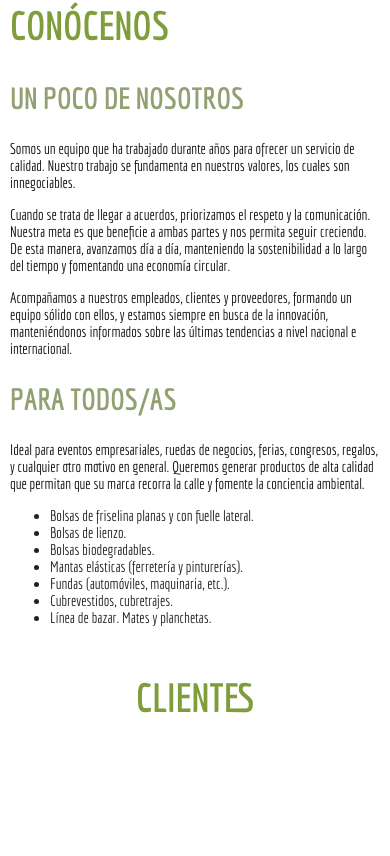
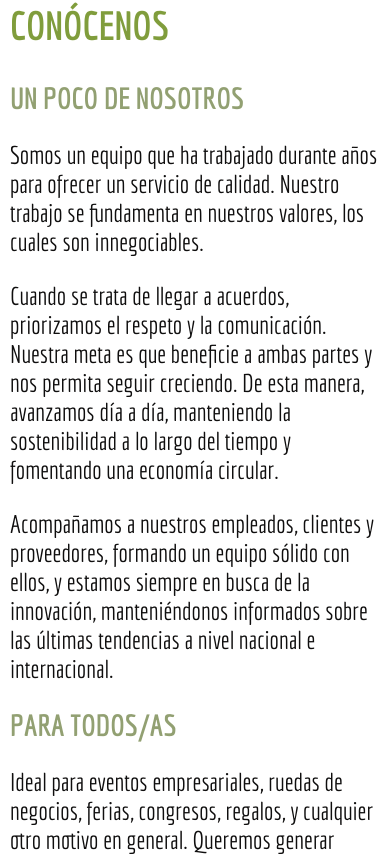
Before and after one commit to Correeee/fabrica-de-bolsas, a React (Create React App) app: page / in a window 390 px wide. Shown: the part 1315-2171 px from the top of the page. Built offline with nearby package versions, Linux system fonts and the light colour scheme.

Commit message:
font size

```diff
--- a/src/components/footer/style.css
+++ b/src/components/footer/style.css
@@ -31,6 +31,7 @@
 .footer__socials h2{
     color: var(--color-text);
     margin: 0 1rem 0 0;
+    font-size: 2.5rem;
 }
 
 .footer__socials span{
@@ -56,6 +57,7 @@
     align-items: center;
     color: white;
     gap: 1rem 0;
+    font-size: 1.25rem;
 }
 
 .footer__contact h3, .footer__contact h2{
--- a/src/pages/aboutMe/style.css
+++ b/src/pages/aboutMe/style.css
@@ -50,13 +50,13 @@
 }
 
 .aboutMe__text p {
-    font-size: 2rem;
+    font-size: 2.5rem;
     font-weight: 400;
     color: var(--color-primary);
 }
 
 .aboutMe__text ul{
-    font-size: 2rem;
+    font-size: 2.5rem;
 }
 
 .about__costumers {
@@ -121,7 +121,7 @@
     }
 
     .aboutMe__text p, .aboutMe__text ul  {
-        font-size: 1.5rem;
+        font-size: 2.5rem;
     }
 
 }
@@ -143,6 +143,6 @@
     }
 
     .aboutMe__text p, .aboutMe__text ul  {
-        font-size: 1rem;
+        font-size: 1.75rem;
     }
 }
```
